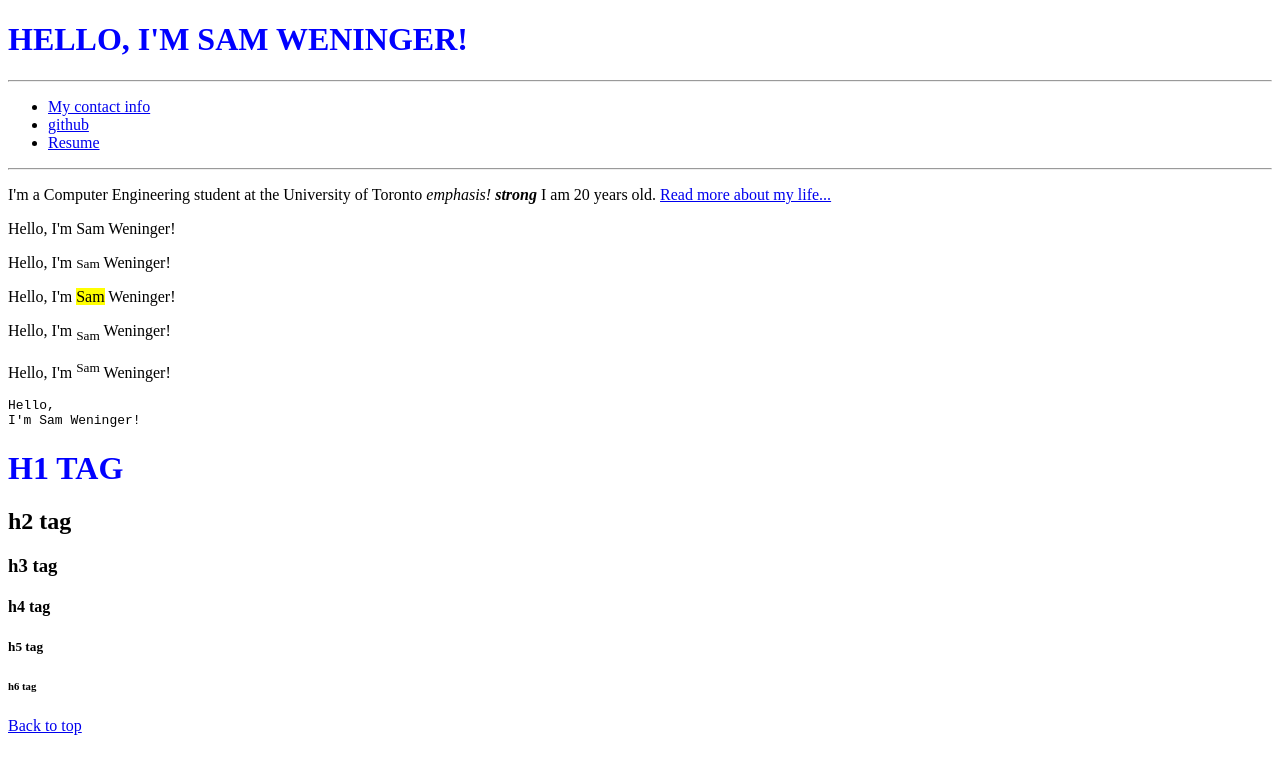
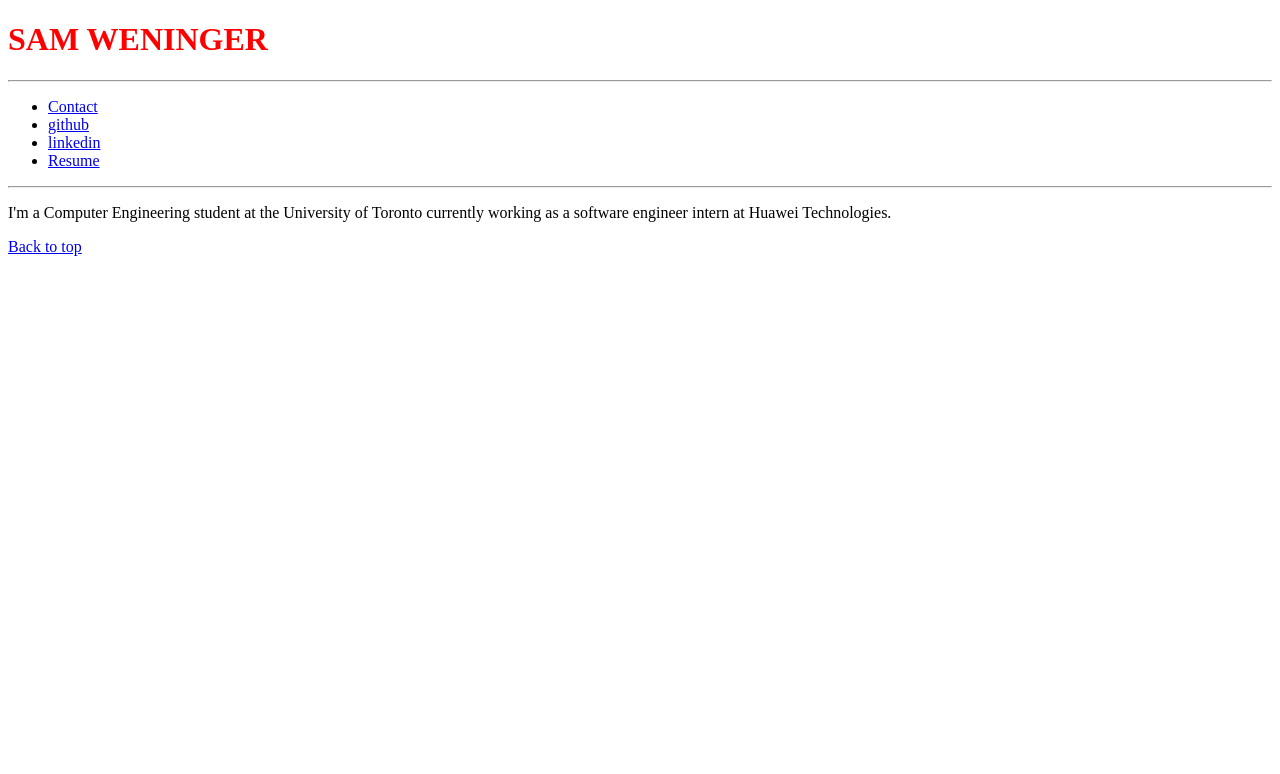
Before and after one commit to SamWeninger/SamWeninger.github.io, a Jekyll site: the page index.html, which Jekyll copies as it is, in a window 1280 px wide. Shown: the top 774 px of the page. Built offline with Jekyll 4.4.1, drawn with Linux system fonts in a browser that asks for light colours.

Commit message:
edited html, add more useful site links, played around with javascript

```diff
--- a/css/main.css
+++ b/css/main.css
@@ -1,5 +1,5 @@
 h1{
-    color: blue;
+    color: red;
     text-decoration: underlined;
     text-transform: uppercase;
 }
--- a/index.html
+++ b/index.html
@@ -3,10 +3,11 @@
 <html>
 	<head>
 		<meta charset="utf-8" />
-		<meta name="keywords" content="Sam, Weninger, Programming, Software, Engineering">
+		<meta name="keywords" content="Sam, Weninger, Programming, Software, Engineering, Developer">
 		<meta name="descriptions" content="This is a page about myself, Sam Weninger.">
 		<title>Sam Weninger</title>
 		<link rel="stylesheet" href="css/main.css">
+
 	</head>
 
 
@@ -15,21 +16,29 @@
 
 		<div id="header">
 			<!-- <img src="img/img.jpg" alt="Sam Weninger"> -->
-			<h1>Hello, I'm Sam Weninger!</h1>
+			<h1>Sam Weninger</h1>
 		</div>
 		<hr>
 
 		<div id="navigation">
 			<ul>
-				<li><a href="contact.html">My contact info</a></li>
+				<!-- <li><a onclick="alert('Yoooooooo');" href="contact.html">My contact info</a></li> -->
+				<li><a href="contact.html">Contact</a></li>
 				<li><a href="https://github.com/SamWeninger" target="_blank">github</a></li>
-				<li><a href="downloads/resume.pdf">Resume</a></li>
+				<li><a href="https://www.linkedin.com/in/samuel-weninger/" target="_blank">linkedin</a></li>
+				<li><a href="downloads/cv.pdf" target="_blank">Resume</a></li>
 			</ul>
 		</div>
 
 		<hr>
 
 		<div id="written_content">
+			<p>
+				I'm a Computer Engineering student at the University of Toronto currently working as a software engineer intern at Huawei Technologies.
+			</p>
+		</div>
+
+		<!-- <div id="written_content">
 			<p>I'm a Computer Engineering student at the University of Toronto <em> emphasis! <strong> strong </strong> </em> I am 20 years old.  <a href="/about">Read more about my life...</a></p>
 			<p>Hello, I'm Sam Weninger!</p>
 			<p>Hello, I'm <small>Sam</small> Weninger!</p>
@@ -37,17 +46,19 @@
 			<p>Hello, I'm <sub>Sam</sub> Weninger!</p>
 			<p>Hello, I'm <sup>Sam</sup> Weninger!</p>
 			<p><pre>Hello, <br>I'm Sam Weninger!</pre></p>
-		</div>
+		</div> -->
 
-		<div id="types_of_tags">
+		<!-- <div id="types_of_tags">
 			<h1>h1 tag</h1>
 			<h2>h2 tag</h2>
 			<h3>h3 tag</h3>
 			<h4>h4 tag</h4>
 			<h5>h5 tag</h5>
 			<h6>h6 tag</h6>
-		</div>
+		</div> -->
 
 		<a href="#top">Back to top</a>
+
+		<!-- <script src="js/main.js"></script> -->
 	</body>
 </html>
--- /dev/null
+++ b/js/main.js
@@ -0,0 +1 @@
+alert("Yoooooooo");
```
Also changed, not shown: contact.html (+6 -6 lines).
